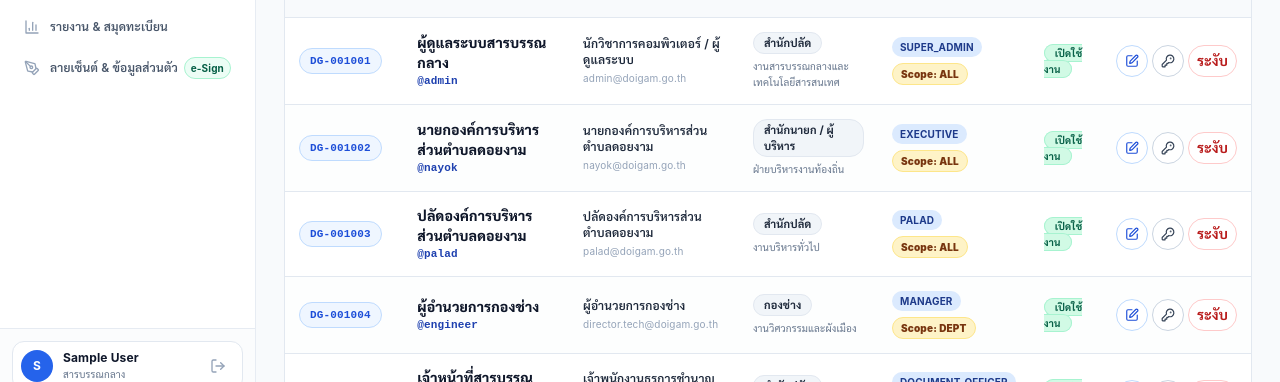
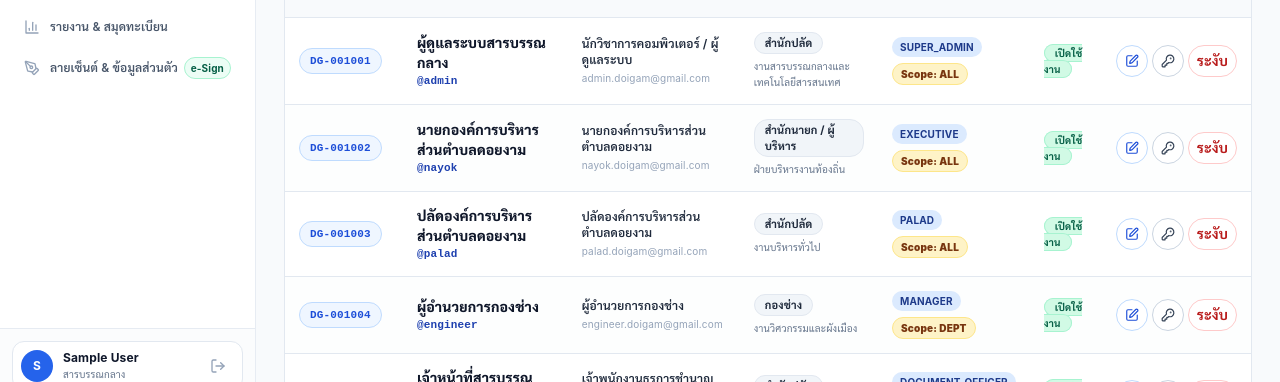
Before and after one commit to techanuttatip/esarabunDoingam, a Next.js app: page /users in a window 1280 px wide. Shown: the part 397-779 px from the top of the page. Built offline with nearby package versions, Linux system fonts and the light colour scheme; sample sign-in values are in the browser's storage.

Commit message:
refactor(auth): remove @doigam.go.th domain restrictions and support general emails (Gmail, Hotmail, Outlook)

```diff
--- a/src/app/(auth)/login/login-client-form.tsx
+++ b/src/app/(auth)/login/login-client-form.tsx
@@ -55,7 +55,7 @@ export const officialAccounts: OfficialUserAccount[] = [
     id: "admin",
     accountId: "DG-001001",
     thaiName: "ผู้ดูแลระบบสารบรรณกลาง (Admin)",
-    aliases: ["admin", "administrator", "superadmin", "admin@doigam.go.th"],
+    aliases: ["admin", "administrator", "superadmin", "admin.doigam@gmail.com", "doigam.sao@gmail.com"],
     username: "admin",
     defaultPassword: "Doigam@2569",
     user: {
@@ -64,7 +64,7 @@ export const officialAccounts: OfficialUserAccount[] = [
       name: "ผู้ดูแลระบบสารบรรณกลาง",
       firstName: "ผู้ดูแลระบบ",
       lastName: "สารบรรณกลาง",
-      email: "admin@doigam.go.th",
+      email: "admin.doigam@gmail.com",
       position: "นักวิชาการคอมพิวเตอร์ / ผู้ดูแลระบบ",
       department: "สำนักปลัด (งานสารบรรณกลาง)",
       roles: ["SUPER_ADMIN", "ADMIN", "PLATFORM_ADMIN", "EXECUTIVE", "PALAD", "MANAGER", "DOCUMENT_OFFICER", "OFFICER"],
@@ -77,7 +77,7 @@ export const officialAccounts: OfficialUserAccount[] = [
     id: "executive",
     accountId: "DG-001002",
     thaiName: "นายก อบต.ดอยงาม (ผู้บริหาร)",
-    aliases: ["nayok", "executive", "nayok@doigam.go.th"],
+    aliases: ["nayok", "executive", "nayok.doigam@gmail.com"],
     username: "nayok",
     defaultPassword: "Doigam@2569",
     user: {
@@ -86,7 +86,7 @@ export const officialAccounts: OfficialUserAccount[] = [
       name: "นายกองค์การบริหารส่วนตำบลดอยงาม",
       firstName: "นายก อบต.",
       lastName: "ดอยงาม",
-      email: "nayok@doigam.go.th",
+      email: "nayok.doigam@gmail.com",
       position: "นายกองค์การบริหารส่วนตำบลดอยงาม",
       department: "สำนักนายก / ผู้บริหาร",
       roles: ["EXECUTIVE"],
@@ -99,7 +99,7 @@ export const officialAccounts: OfficialUserAccount[] = [
     id: "palad",
     accountId: "DG-001003",
     thaiName: "ปลัด อบต.ดอยงาม",
-    aliases: ["palad", "palad@doigam.go.th"],
+    aliases: ["palad", "palad.doigam@gmail.com"],
     username: "palad",
     defaultPassword: "Doigam@2569",
     user: {
@@ -108,7 +108,7 @@ export const officialAccounts: OfficialUserAccount[] = [
       name: "ปลัดองค์การบริหารส่วนตำบลดอยงาม",
       firstName: "ปลัด อบต.",
       lastName: "ดอยงาม",
-      email: "palad@doigam.go.th",
+      email: "palad.doigam@gmail.com",
       position: "ปลัดองค์การบริหารส่วนตำบลดอยงาม",
       department: "สำนักปลัด",
       roles: ["PALAD", "MANAGER", "EXECUTIVE"],
@@ -121,7 +121,7 @@ export const officialAccounts: OfficialUserAccount[] = [
     id: "director-engineer",
     accountId: "DG-001004",
     thaiName: "ผู้อำนวยการกองช่าง",
-    aliases: ["engineer", "director.tech@doigam.go.th"],
+    aliases: ["engineer", "engineer.doigam@gmail.com", "director.tech@gmail.com"],
     username: "engineer",
     defaultPassword: "Doigam@2569",
     user: {
@@ -130,7 +130,7 @@ export const officialAccounts: OfficialUserAccount[] = [
       name: "ผู้อำนวยการกองช่าง",
       firstName: "ผอ.",
       lastName: "กองช่าง",
-      email: "director.tech@doigam.go.th",
+      email: "engineer.doigam@gmail.com",
       position: "ผู้อำนวยการกองช่าง",
       department: "กองช่าง",
       roles: ["MANAGER", "OFFICER"],
@@ -143,7 +143,7 @@ export const officialAccounts: OfficialUserAccount[] = [
     id: "sarabun",
     accountId: "DG-001005",
     thaiName: "เจ้าหน้าที่สารบรรณกลาง",
-    aliases: ["sarabun", "sarabun@doigam.go.th"],
+    aliases: ["sarabun", "sarabun.doigam@gmail.com"],
     username: "sarabun",
     defaultPassword: "Doigam@2569",
     user: {
@@ -152,7 +152,7 @@ export const officialAccounts: OfficialUserAccount[] = [
       name: "เจ้าหน้าที่สารบรรณกลาง",
       firstName: "เจ้าหน้าที่",
       lastName: "สารบรรณกลาง",
-      email: "sarabun@doigam.go.th",
+      email: "sarabun.doigam@gmail.com",
       position: "เจ้าพนักงานธุรการชำนาญงาน",
       department: "สำนักปลัด",
       roles: ["DOCUMENT_OFFICER", "OFFICER"],
@@ -630,7 +630,7 @@ export function LoginClientForm() {
             <input
               type="text"
               required
-              placeholder="กรอกชื่อผู้ใช้งาน หรือ อีเมลราชการ"
+              placeholder="กรอกชื่อผู้ใช้งาน หรือ อีเมล (Gmail / Hotmail ฯลฯ)"
               value={usernameInput}
               onChange={(e) => setUsernameInput(e.target.value)}
               className="w-full pl-10 pr-4 py-3 rounded-2xl border border-slate-200 bg-slate-50/60 focus:bg-white text-xs font-bold text-slate-900 focus:ring-2 focus:ring-[#0052FF] focus:outline-none transition-all shadow-2xs"
--- a/src/app/(dashboard)/organization/page.tsx
+++ b/src/app/(dashboard)/organization/page.tsx
@@ -133,7 +133,7 @@ export default function OrganizationPage() {
       headPosition: newDeptHeadPos || "ผู้อำนวยการกอง",
       staffCount: 1,
       phone: newDeptPhone || "053-958100",
-      email: newDeptEmail || "sarabun@doigam.go.th",
+      email: newDeptEmail || "sarabun.doigam@gmail.com",
       docPrefix: newDeptPrefix || `${newDeptCode}/ว`,
       description: "ส่วนราชการภายใน องค์การบริหารส่วนตำบลดอยงาม",
       isActive: true,
@@ -569,10 +569,10 @@ export default function OrganizationPage() {
                   />
                 </div>
                 <div>
-                  <label className="font-bold text-slate-700 text-xs block mb-1">อีเมลทางการ :</label>
+                  <label className="font-bold text-slate-700 text-xs block mb-1">อีเมลติดต่อ (Gmail / Hotmail ฯลฯ) :</label>
                   <input
                     type="email"
-                    placeholder="เช่น welfare@doigam.go.th"
+                    placeholder="เช่น welfare.doigam@gmail.com"
                     value={newDeptEmail}
                     onChange={(e) => setNewDeptEmail(e.target.value)}
                     className="w-full px-3.5 py-2.5 rounded-xl border border-slate-300 text-xs sm:text-sm"
--- a/src/app/(dashboard)/profile/page.tsx
+++ b/src/app/(dashboard)/profile/page.tsx
@@ -227,7 +227,8 @@ export default function ProfileAndSignaturePage() {
       if (user.id) saveUserProfile(user.id, updatedFields);
       if (user.accountId) saveUserProfile(user.accountId, updatedFields);
     }
-    if (user?.email === "admin@doigam.go.th" || user?.roles?.includes("SUPER_ADMIN")) {
+    if (user?.email?.includes("admin") || user?.roles?.includes("SUPER_ADMIN")) {
+      saveUserProfile("admin.doigam@gmail.com", updatedFields);
       saveUserProfile("admin@doigam.go.th", updatedFields);
       saveUserProfile("usr-admin", updatedFields);
       saveUserProfile("DG-001001", updatedFields);
@@ -677,7 +678,7 @@ export default function ProfileAndSignaturePage() {
               {/* Contact Info */}
               <div className="grid grid-cols-1 sm:grid-cols-2 gap-4">
                 <div>
-                  <label className="font-bold text-slate-700 block mb-1">อีเมลราชการ :</label>
+                  <label className="font-bold text-slate-700 block mb-1">อีเมลติดต่อ (Gmail / Hotmail / Outlook) :</label>
                   <input
                     type="email"
                     value={email}
--- a/src/app/(dashboard)/users/page.tsx
+++ b/src/app/(dashboard)/users/page.tsx
@@ -66,7 +66,7 @@ const initialUsers: CivilServantUser[] = [
     section: "งานสารบรรณกลางและเทคโนโลยีสารสนเทศ",
     role: "SUPER_ADMIN",
     scope: "ALL",
-    email: "admin@doigam.go.th",
+    email: "admin.doigam@gmail.com",
     phone: "053-958100",
     status: "active",
     lastLogin: "ออนไลน์ขณะนี้",
@@ -81,7 +81,7 @@ const initialUsers: CivilServantUser[] = [
     section: "ฝ่ายบริหารงานท้องถิ่น",
     role: "EXECUTIVE",
     scope: "ALL",
-    email: "nayok@doigam.go.th",
+    email: "nayok.doigam@gmail.com",
     phone: "053-958101",
     status: "active",
     lastLogin: "วันนี้ 09:15 น.",
@@ -96,7 +96,7 @@ const initialUsers: CivilServantUser[] = [
     section: "งานบริหารทั่วไป",
     role: "PALAD",
     scope: "ALL",
-    email: "palad@doigam.go.th",
+    email: "palad.doigam@gmail.com",
     phone: "053-958102",
     status: "active",
     lastLogin: "วันนี้ 08:45 น.",
@@ -111,7 +111,7 @@ const initialUsers: CivilServantUser[] = [
     section: "งานวิศวกรรมและผังเมือง",
     role: "MANAGER",
     scope: "DEPT",
-    email: "director.tech@doigam.go.th",
+    email: "engineer.doigam@gmail.com",
     phone: "053-958103",
     status: "active",
     lastLogin: "เมื่อวานนี้ 16:30 น.",
@@ -126,7 +126,7 @@ const initialUsers: CivilServantUser[] = [
     section: "งานสารบรรณกลาง",
     role: "DOCUMENT_OFFICER",
     scope: "ALL",
-    email: "sarabun@doigam.go.th",
+    email: "sarabun.doigam@gmail.com",
     phone: "053-958100 ต่อ 12",
     status: "active",
     lastLogin: "ออนไลน์ขณะนี้",
@@ -688,12 +688,12 @@ export default function UsersManagementPage() {
               <div className="grid grid-cols-2 gap-3">
                 <div>
                   <label className="font-bold text-slate-700 text-xs block mb-1">
-                    อีเมล (Email / อีเมลส่วนตัวหรืออีเมลราชการ) * :
+                    อีเมลติดต่อ (Gmail / Hotmail / Outlook) * :
                   </label>
                   <input
                     type="email"
                     required
-                    placeholder="เช่น aoiaoi.p@gmail.com หรือ aoiaoi@doigam.go.th"
+                    placeholder="เช่น somchai.p@gmail.com หรือ somchai@hotmail.com"
                     value={formData.email}
                     onChange={(e) => setFormData({ ...formData, email: e.target.value })}
                     className="w-full px-3.5 py-2.5 rounded-xl border border-blue-300 bg-blue-50/40 text-xs sm:text-sm text-slate-900 font-medium focus:bg-white"
@@ -858,7 +858,7 @@ export default function UsersManagementPage() {
               <div className="grid grid-cols-2 gap-3">
                 <div>
                   <label className="font-bold text-slate-700 text-xs block mb-1">
-                    อีเมล (Email / อีเมลส่วนตัวหรืออีเมลราชการ) * :
+                    อีเมลติดต่อ (Gmail / Hotmail / Outlook) * :
                   </label>
                   <input
                     type="email"
--- a/src/app/(platform-admin)/platform-admin/page.tsx
+++ b/src/app/(platform-admin)/platform-admin/page.tsx
@@ -154,7 +154,7 @@ export default function PlatformAdminDashboardPage() {
 
   const handleDevUnlock = (e: React.FormEvent) => {
     e.preventDefault();
-    if (masterKeyInput === "Doigam@2569" || masterKeyInput === "admin@doigam.go.th") {
+    if (masterKeyInput === "Doigam@2569" || masterKeyInput === "admin.doigam@gmail.com" || masterKeyInput === "admin@doigam.go.th") {
       setIsDevAuthenticated(true);
       setAuthError("");
     } else {
@@ -374,7 +374,7 @@ export default function PlatformAdminDashboardPage() {
 
                 <div className="mt-6 pt-4 border-t border-white/10 flex items-center justify-between text-xs text-slate-400">
                   <span>ผู้ดูแลระบบ:</span>
-                  <span className="font-mono text-blue-400">admin@doigam.go.th</span>
+                  <span className="font-mono text-blue-400">admin.doigam@gmail.com</span>
                 </div>
               </Card>
 
@@ -712,7 +712,7 @@ export default function PlatformAdminDashboardPage() {
                 <div className="flex items-center justify-between pt-3 border-t border-slate-100">
                   <div className="text-xs text-slate-500">
                     <span>ผู้ประสานงาน/อีเมล: </span>
-                    <strong className="text-blue-700 font-mono">{saasConfig.contactEmail || "admin@doigam.go.th"}</strong>
+                    <strong className="text-blue-700 font-mono">{saasConfig.contactEmail || "admin.doigam@gmail.com"}</strong>
                   </div>
                   <Button
                     size="sm"
--- a/src/components/shared/saas/saas-lock-screen.tsx
+++ b/src/components/shared/saas/saas-lock-screen.tsx
@@ -78,13 +78,13 @@ export function SaaSLockScreen() {
           {/* Contact Developer Box */}
           <div className="grid grid-cols-1 sm:grid-cols-2 gap-3 text-xs">
             <a
-              href={`mailto:${config.contactEmail || "admin@doigam.go.th"}?subject=แจ้งต่ออายุสัญญาการใช้งานระบบสารบรรณ - ${config.name}`}
+              href={`mailto:${config.contactEmail || "saraban.doigam@gmail.com"}?subject=แจ้งต่ออายุสัญญาการใช้งานระบบสารบรรณ - ${config.name}`}
               className="flex items-center gap-3 p-3.5 rounded-xl bg-slate-800/70 border border-slate-700 hover:border-blue-500 hover:bg-slate-800 transition-colors"
             >
               <Mail className="w-5 h-5 text-blue-400 shrink-0" />
               <div>
                 <p className="text-slate-400 text-[10px]">ส่งอีเมลติดต่อเจ้าหน้าที่</p>
-                <p className="font-medium text-slate-200 truncate">{config.contactEmail || "admin@doigam.go.th"}</p>
+                <p className="font-medium text-slate-200 truncate">{config.contactEmail || "saraban.doigam@gmail.com"}</p>
               </div>
             </a>
 
--- a/src/config/tenant-config.ts
+++ b/src/config/tenant-config.ts
@@ -46,7 +46,7 @@ export const defaultTenantConfig: TenantSaaSConfig = {
   code: "DOIGAM-SAO",
   docPrefix: "ชร ๕๒๐๐๑",
   slogan: "บริการด้วยใจ โปร่งใส เป็นธรรม มุ่งมั่นพัฒนาตำบลดอยงาม",
-  contactEmail: "saraban@doigam.go.th",
+  contactEmail: "saraban.doigam@gmail.com",
   contactPhone: "053-123456",
   address: "ตำบลดอยงาม อำเภอพาน จังหวัดเชียงราย ๕๗๑๒๐",
 
--- a/src/features/notifications/components/notification-preferences-modal.tsx
+++ b/src/features/notifications/components/notification-preferences-modal.tsx
@@ -120,7 +120,7 @@ export function NotificationPreferencesModal({
                     className="w-4 h-4 accent-navy-900 cursor-pointer"
                   />
                 </div>
-                <p className="text-[10px] text-slate-500">ส่งเข้าอีเมลราชการ @doigam.go.th</p>
+                <p className="text-[10px] text-slate-500">ส่งเข้าอีเมลติดต่อ (Gmail / Hotmail / Outlook)</p>
               </div>
 
               {/* LINE OA */}
```
Also changed, not shown: src/lib/auth/auth.config.ts (+6 -6 lines), 1 other file (tests, documents, lock files or other folders).
